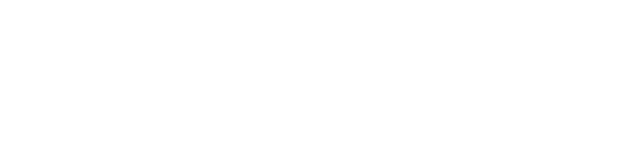
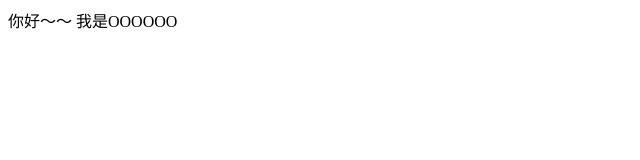
Before and after one commit to wupojung/wupojung.github.io11, a plain HTML site: page index.html in a window 1280 px wide. Shown: the whole page, without its empty margins (0-640 px from the left). Drawn offline with Linux system fonts and the light colour scheme.

Commit message:
新增說明

```diff
--- a/index.html
+++ b/index.html
@@ -5,6 +5,6 @@
     <title>Title</title>
 </head>
 <body>
-
+你好～～ 我是OOOOOO
 </body>
 </html>
```
